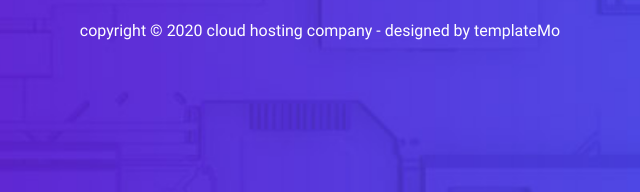
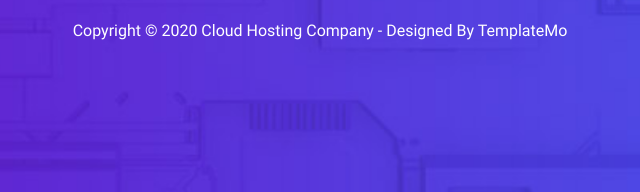
Before and after one commit to krypton225/Host_Cloud, a plain HTML site: page about-page.html in a window 1280 px wide. Shown: the part 3778-3970 px from the top of the page, 320-960 px from the left. Drawn offline with Linux system fonts and the light colour scheme.

Commit message:
Adding about page and edit my-footer.css

```diff
--- a/css/my-footer.css
+++ b/css/my-footer.css
@@ -95,4 +95,5 @@
 .copyright p {
   text-align: center;
   color: white;
+  text-transform: capitalize;
 }
```
